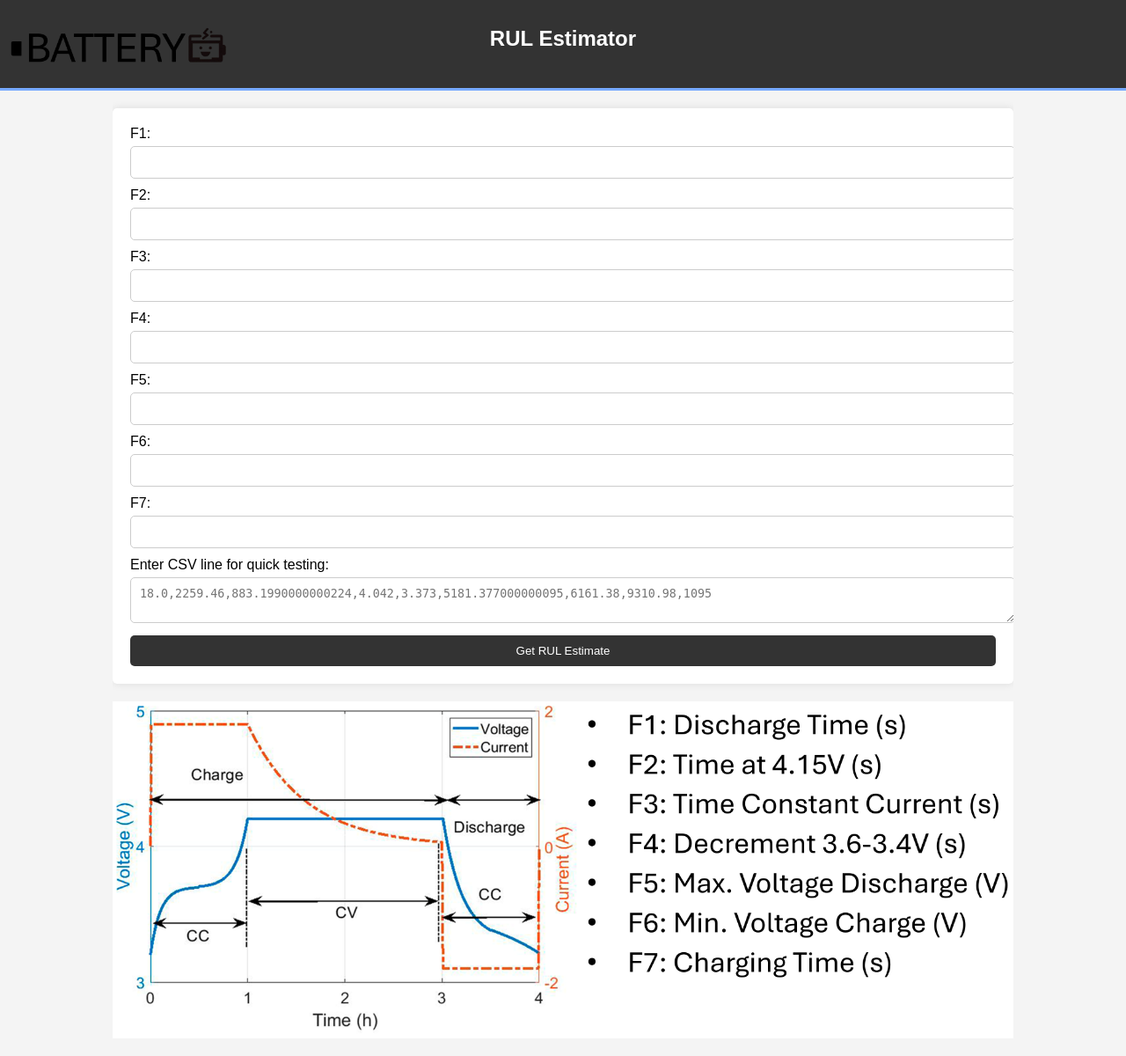
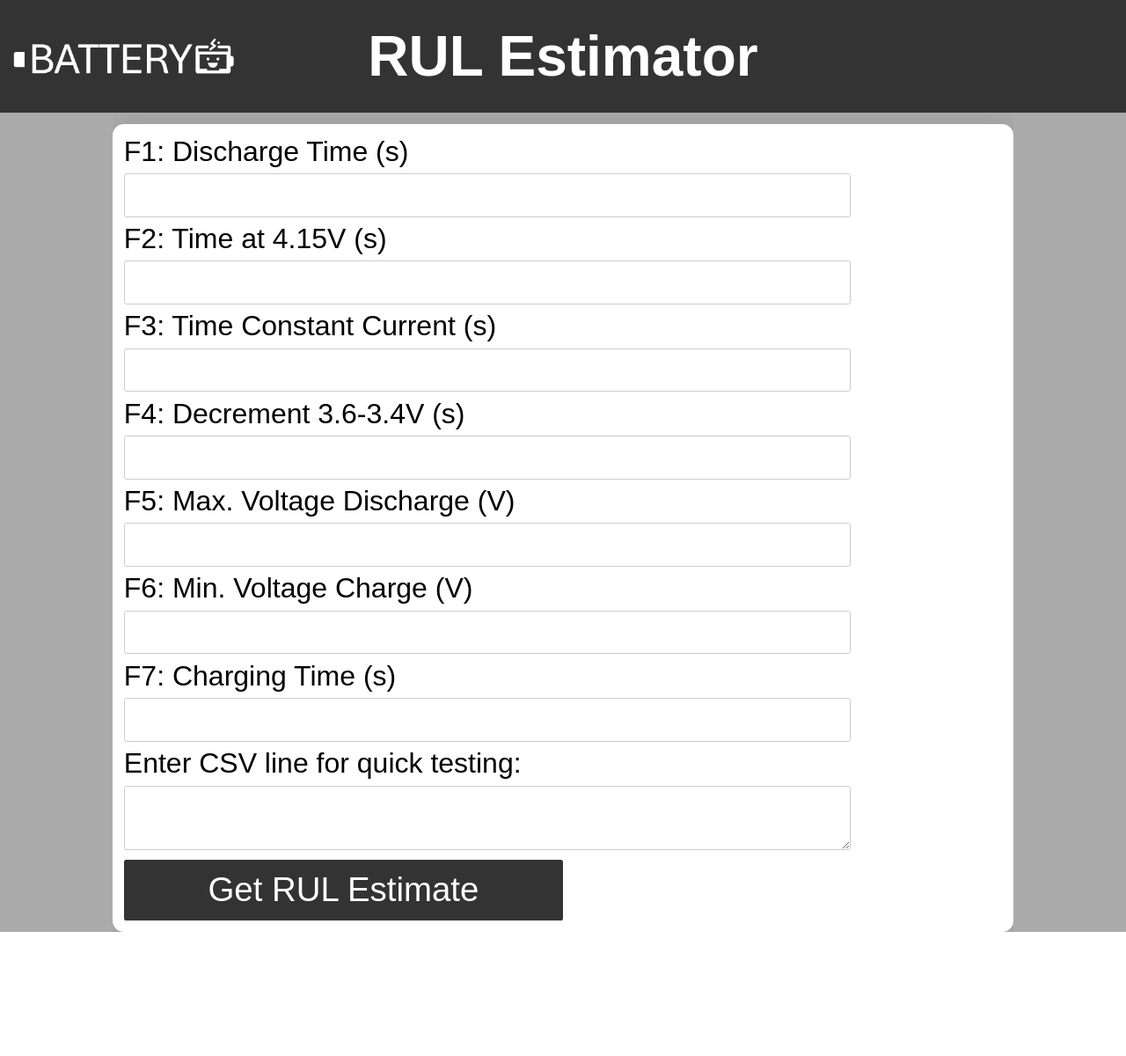
Before and after one commit to ModeS7/Battery_RUL, a Flask app: page / in a window 1280 px wide. Shown: the whole page at 88% size. After the commit the page ends 1059 px from the top, so only its background shows below. Run offline with Flask 3, Linux system fonts and the light colour scheme; parts of the project's set-up code (start-up, migrations or seed data) failed here and were passed over.

Commit message:
Final changes

```diff
--- a/app.py
+++ b/app.py
@@ -33,9 +33,8 @@
                 data = pd.read_csv(csv_file)
                 # Ensure the CSV has the correct columns
                 required_columns = [
-                    'Cycle_Index', 'Discharge Time (s)', 'Decrement 3.6-3.4V (s)',
-                    'Max. Voltage Dischar. (V)', 'Min. Voltage Charg. (V)',
-                    'Time at 4.15V (s)', 'Time constant current (s)',
+                    'Discharge Time (s)', 'Decrement 3.6-3.4V (s)', 'Max. Voltage Dischar. (V)',
+                    'Min. Voltage Charg. (V)', 'Time at 4.15V (s)', 'Time constant current (s)',
                     'Charging time (s)', 'RUL'
                 ]
                 if all(column in data.columns for column in required_columns):
@@ -54,24 +53,24 @@
             try:
                 # Convert the CSV line to a numpy array
                 inputs = np.array([float(x) for x in csv_line.split(',')])
-                if inputs.shape[0] != 9:
+                if inputs.shape[0] != 8:
                     raise ValueError("CSV line does not have the required number of values.")
-                inputs = inputs[1:-1].reshape(1, -1)  # Exclude the Cycle_Index and RUL values
+                inputs = inputs[:-1].reshape(1, -1)  # Exclude the RUL value
                 # Predict RUL
                 rul = model.predict(inputs)[0]
                 # Display the RUL estimate
                 return render_template('result.html', rul=rul)
             except ValueError:
-                return render_template('index.html', error="Please enter a valid CSV line with 9 numerical values.")
+                return render_template('index.html', error="Please enter a valid CSV line with 8 numerical values.")
 
         # Collect input values from the form
         inputs = [
             float(request.form['F1']),  # Discharge Time (s)
-            float(request.form['F2']),  # Time at 4.15V (s)
-            float(request.form['F3']),  # Time Constant Current (s)
-            float(request.form['F4']),  # Decrement 3.6-3.4V (s)
-            float(request.form['F5']),  # Max. Voltage Discharge (V)
-            float(request.form['F6']),  # Min. Voltage Charge (V)
+            float(request.form['F2']),  # Decrement 3.6-3.4V (s)
+            float(request.form['F3']),  # Max. Voltage Discharge (V)
+            float(request.form['F4']),  # Min. Voltage Charge (V)
+            float(request.form['F5']),  # Time at 4.15V (s)
+            float(request.form['F6']),  # Time constant current (s)
             float(request.form['F7'])   # Charging Time (s)
         ]
         inputs = np.array(inputs).reshape(1, -1)
--- a/static/styles.css
+++ b/static/styles.css
@@ -1,6 +1,6 @@
 body {
     font-family: Arial, sans-serif;
-    background-color: #f4f4f4;
+    background-color: #ababab;
     margin: 0;
     padding: 0;
 }
@@ -14,57 +14,62 @@
 header {
     background: #333;
     color: #fff;
-    padding-top: 30px;
-    min-height: 70px;
-    border-bottom: #77aaff 3px solid;
+    min-height: 10vw;
+    display: flex;
+    align-items: center; /* Center vertically */
+    justify-content: center; /* Center horizontally */
 }
 
 header h1 {
     text-align: center;
     margin: 0;
-    font-size: 24px;
+    font-size: 5vw;
 }
 
 form {
     background: #fff;
-    padding: 20px;
-    margin-top: 20px;
-    border-radius: 5px;
-    box-shadow: 0 0 10px rgba(0, 0, 0, 0.1);
+    padding: 1vw;
+    margin-top: 1vw;
+    border-radius: 1vw;
+    box-shadow: 0 0 2vw rgba(0, 0, 0, 0.1);
 }
 
 form label {
     display: block;
-    margin-bottom: 5px;
+    margin-bottom: 0.5vw;
+    font-size: 2.5vw; /* Increase font size */
 }
 
 form input[type="text"],
 form input[type="file"],
 form textarea {
-    width: 100%;
-    padding: 10px;
-    margin-bottom: 10px;
-    border: 1px solid #ccc;
-    border-radius: 5px;
+    width: 80%;
+    padding: 1vw; /* Increase padding to make the textarea larger */
+    margin-bottom: 0.5vw;
+    border: 0.1vw solid #ccc;
+    border-radius: 0.2vw;
+    font-size: 1.5vw; /* Increase font size */
 }
 
 form input[type="text"] {
-    width: 100%;
-    padding: 10px;
-    margin-bottom: 10px;
-    border: 1px solid #ccc;
-    border-radius: 5px;
+    width: 80%;
+    padding: 1vw; /* Increase padding to make the input fields larger */
+    margin-bottom: 0.5vw;
+    border: 0.1vw solid #ccc;
+    border-radius: 0.2vw;
+    font-size: 1.5vw; /* Increase font size */
 }
 
 form input[type="submit"] {
     display: block;
-    width: 100%;
+    width: 50%; /* Increase width to 100% */
     background: #333;
     color: #fff;
     border: 0;
-    padding: 10px;
+    padding: 1vw; /* Increase padding */
     cursor: pointer;
-    border-radius: 5px;
+    border-radius: 0.2vw;
+    font-size: 3vw; /* Increase font size */
 }
 
 form input[type="submit"]:hover {
@@ -81,12 +86,14 @@
 .error {
     color: red;
     text-align: center;
+    font-size: 3vw; /* Increase font size */
 }
 
 .logo {
     position: absolute;
-    top: 10px;
-    left: 10px;
-    max-width: 250px;
+    left: 1vw;
+    width: 20vw;
     height: auto;
+    align-items: center; /* Center vertically */
+    filter: brightness(0) invert(1); /* Change the color to white */
 }
--- a/templates/index.html
+++ b/templates/index.html
@@ -5,6 +5,14 @@
     <meta name="viewport" content="width=device-width, initial-scale=1.0">
     <title>RUL Estimator</title>
     <link rel="stylesheet" href="{{ url_for('static', filename='styles.css') }}">
+    <style>
+        .graph-image {
+            display: none;
+            width: 100%;
+            height: auto;
+            margin: 20px auto;
+        }
+    </style>
 </head>
 <body>
     <header>
@@ -13,18 +21,44 @@
     </header>
     <div class="container">
         <form action="/predict" method="post" enctype="multipart/form-data">
-            {% for i in range(1, 8) %}
-                <label for="F{{ i }}">F{{ i }}:</label>
-                <input type="text" id="F{{ i }}" name="F{{ i }}">
-            {% endfor %}
+            <label for="F1">F1: Discharge Time (s)</label>
+            <input type="text" id="F1" name="F1">
+            <label for="F2">F2: Time at 4.15V (s)</label>
+            <input type="text" id="F2" name="F2">
+            <label for="F3">F3: Time Constant Current (s)</label>
+            <input type="text" id="F3" name="F3">
+            <label for="F4">F4: Decrement 3.6-3.4V (s)</label>
+            <input type="text" id="F4" name="F4">
+            <label for="F5">F5: Max. Voltage Discharge (V)</label>
+            <input type="text" id="F5" name="F5">
+            <label for="F6">F6: Min. Voltage Charge (V)</label>
+            <input type="text" id="F6" name="F6">
+            <label for="F7">F7: Charging Time (s)</label>
+            <input type="text" id="F7" name="F7">
             <label for="csv_line">Enter CSV line for quick testing:</label>
-            <textarea id="csv_line" name="csv_line" rows="2" placeholder="18.0,2259.46,883.1990000000224,4.042,3.373,5181.377000000095,6161.38,9310.98,1095"></textarea>
+            <textarea id="csv_line" name="csv_line" rows="2"></textarea>
             <input type="submit" value="Get RUL Estimate">
         </form>
-        {% if error %}
-            <p class="error">{{ error }}</p>
-        {% endif %}
-        <img src="{{ url_for('static', filename='graph.png') }}" alt="Graph">
+        <img src="{{ url_for('static', filename='graph1.png') }}" alt="Graph 1" class="graph-image" id="graph1">
+        <img src="{{ url_for('static', filename='graph2.png') }}" alt="Graph 2" class="graph-image" id="graph2">
+        <img src="{{ url_for('static', filename='graph3.png') }}" alt="Graph 3" class="graph-image" id="graph3">
+        <img src="{{ url_for('static', filename='graph4.png') }}" alt="Graph 4" class="graph-image" id="graph4">
+        <img src="{{ url_for('static', filename='graph5.png') }}" alt="Graph 5" class="graph-image" id="graph5">
+        <img src="{{ url_for('static', filename='graph6.png') }}" alt="Graph 6" class="graph-image" id="graph6">
+        <img src="{{ url_for('static', filename='graph7.png') }}" alt="Graph 7" class="graph-image" id="graph7">
     </div>
+    <script>
+        document.addEventListener('DOMContentLoaded', function() {
+            const inputs = document.querySelectorAll('form input[type="text"]');
+            const images = document.querySelectorAll('.graph-image');
+
+            inputs.forEach((input, index) => {
+                input.addEventListener('focus', () => {
+                    images.forEach(img => img.style.display = 'none');
+                    document.getElementById(`graph${index + 1}`).style.display = 'block';
+                });
+            });
+        });
+    </script>
 </body>
 </html>
```
Also changed, not shown: templates/result.html (+74 -4 lines), static/graph.png, static/graph1.png (added), static/graph2.png (added), static/graph3.png (added), static/graph4.png (added), static/graph5.png (added), static/graph6.png (added), static/graph7.png (added), static/graph_old.png (added), 1 other file.
